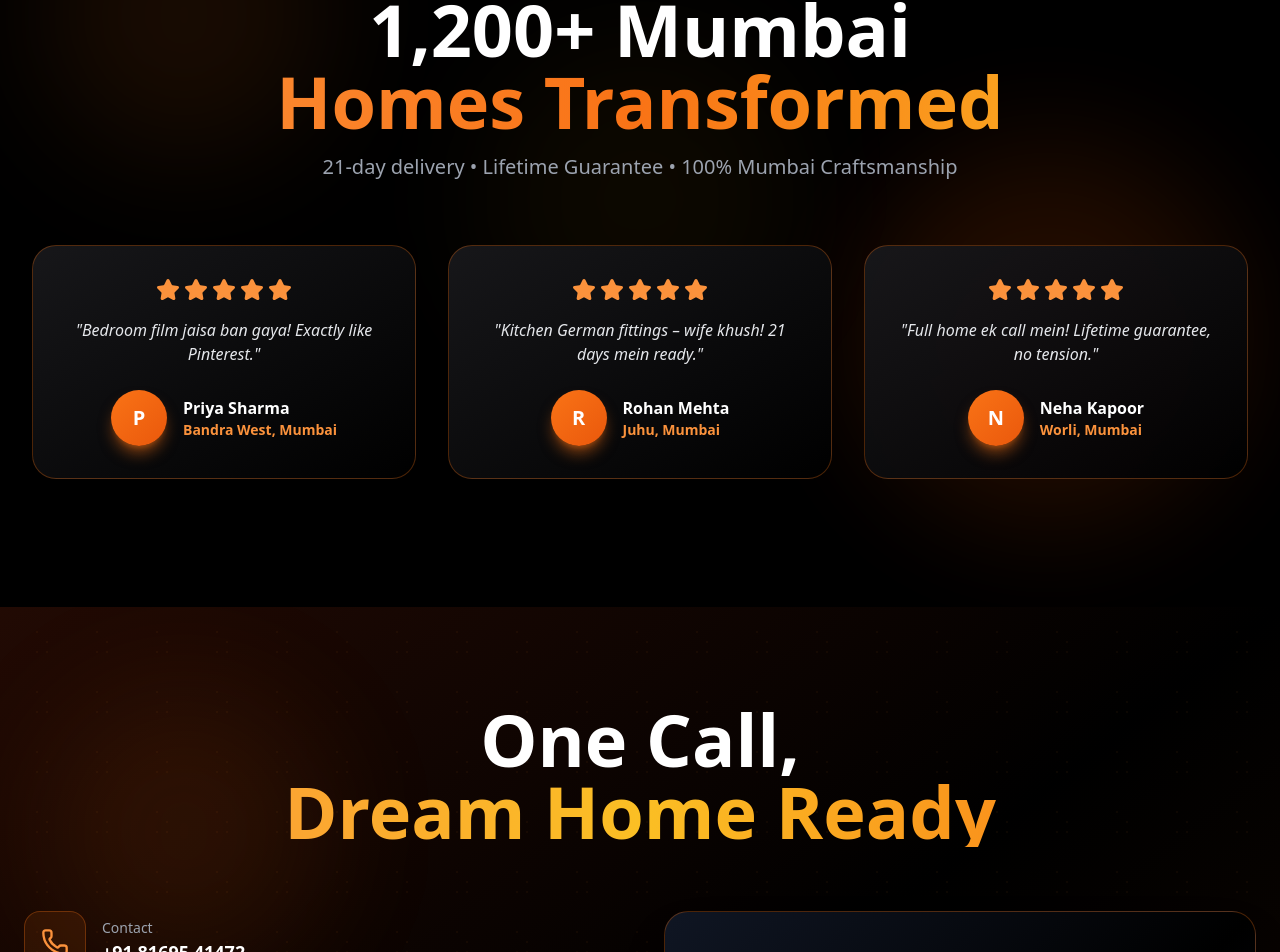
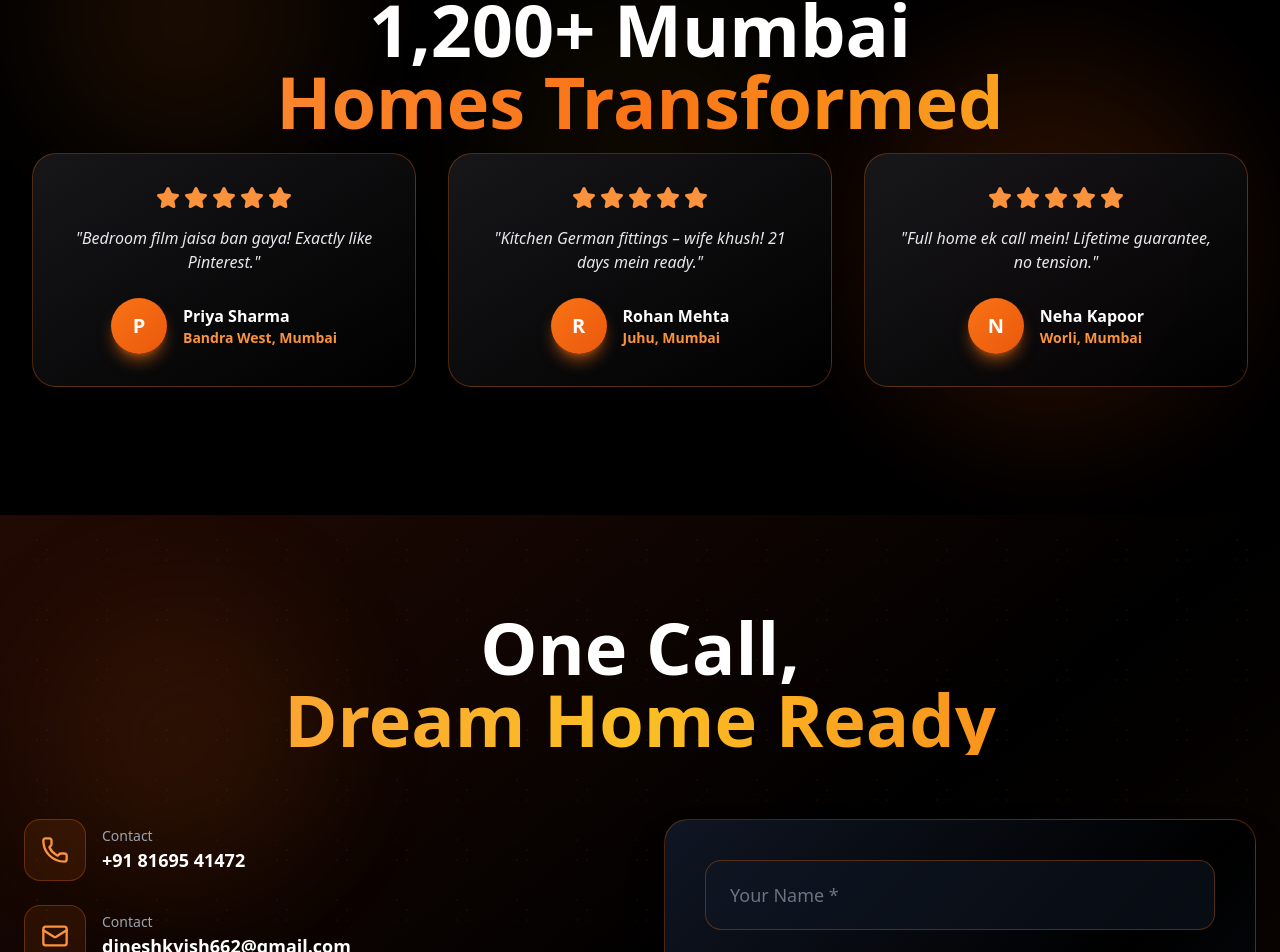
Before and after one commit to Vishwaskarma/Furniture, a Next.js app: page / in a window 1280 px wide. Shown: the part 5101-6053 px from the top of the page. Built offline with nearby package versions, Linux system fonts and the light colour scheme.

Commit message:
Changes in Testimonial

```diff
--- a/src/Components/Testimonials.jsx
+++ b/src/Components/Testimonials.jsx
@@ -42,10 +42,7 @@ export default function Testimonials() {
           </span>
         </h2>
 
-        {/* Stats */}
-        <p className={`text-lg sm:text-xl text-gray-400 mb-16 transition-all duration-1000 delay-300 ${mounted ? 'opacity-100 translate-y-0' : 'opacity-0 translate-y-10'}`}>
-          21-day delivery • Lifetime Guarantee • 100% Mumbai Craftsmanship
-        </p>
+
 
         {/* Reviews Grid */}
         <div className="grid grid-cols-1 md:grid-cols-3 gap-6 lg:gap-8">
```
